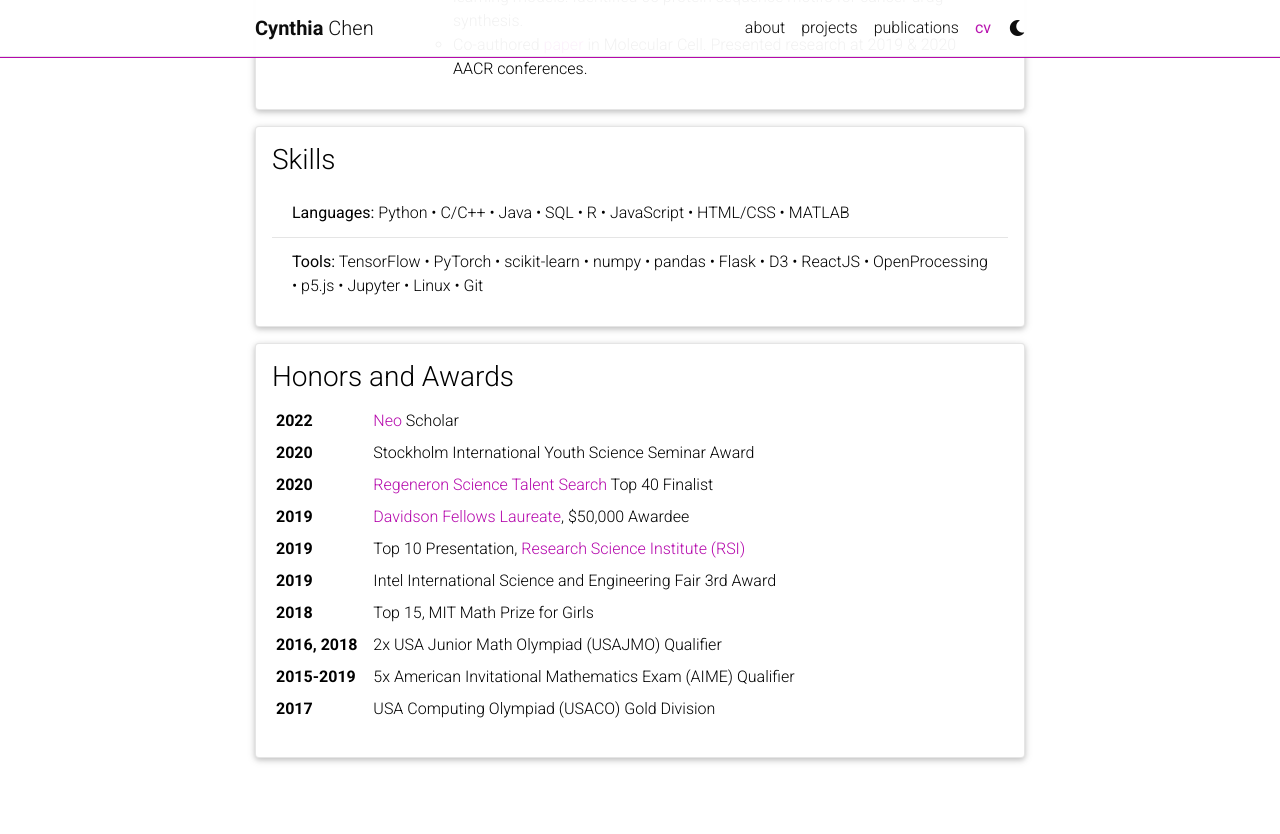
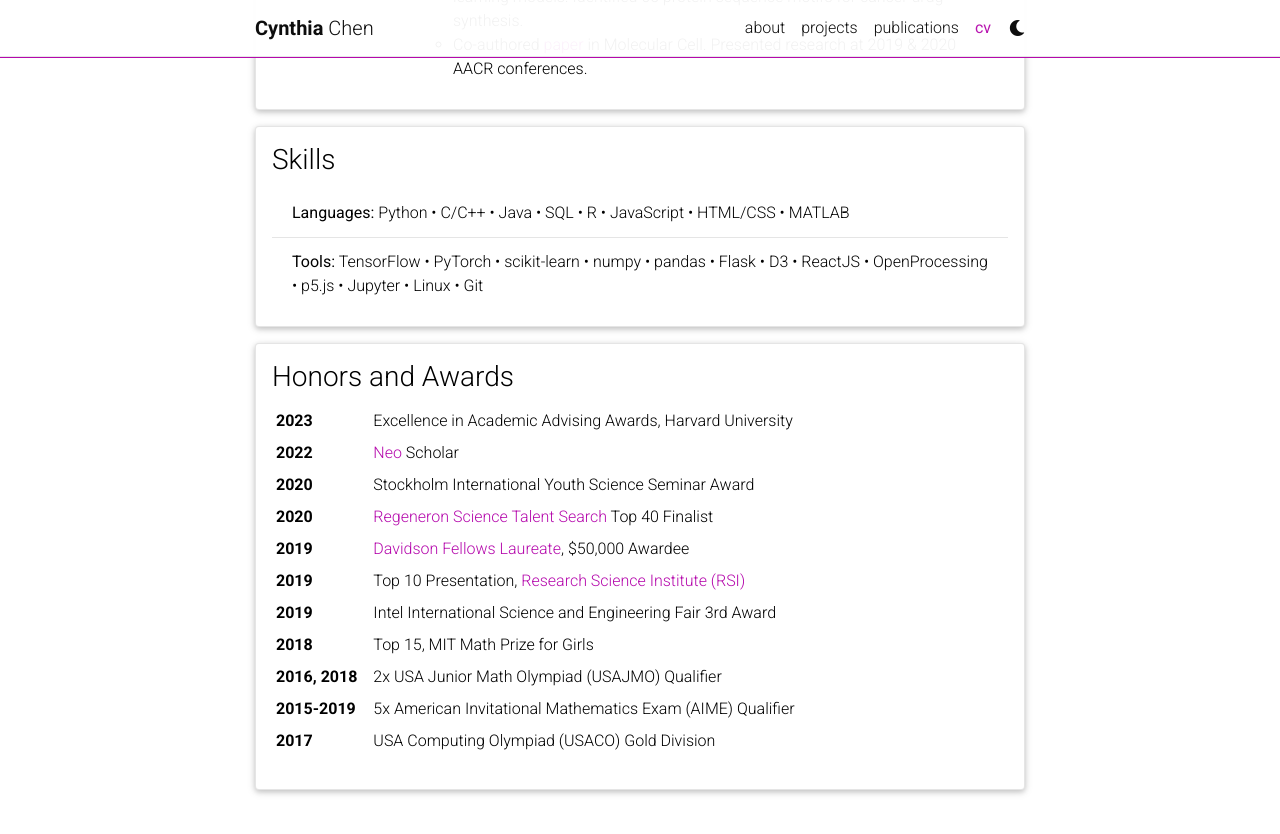
Before and after one commit to chenxcynthia/chenxcynthia.github.io, a Jekyll site: the page built from _pages/cv.md, in a window 1280 px wide and 900 px high, scrolled down 1491 px. Shown: the top 834 px of the window. Built offline with Jekyll 4.4.1, drawn with Linux system fonts in a browser that asks for light colours; comment, search, counter and statistics services are not loaded; a style sheet for code colours, icons or effects is not loaded.

Commit message:
4/15 changes

```diff
--- a/_data/cv.yml
+++ b/_data/cv.yml
@@ -112,6 +112,8 @@
   #     institution: <b>USA Computing Olympiad Gold Division</b>
   type: map
   contents:
+    - name: 2023
+      value: Excellence in Academic Advising Awards, Harvard University
     - name: 2022
       value: <a href="https://www.neo.com">Neo</a> Scholar
     - name: 2020
```
